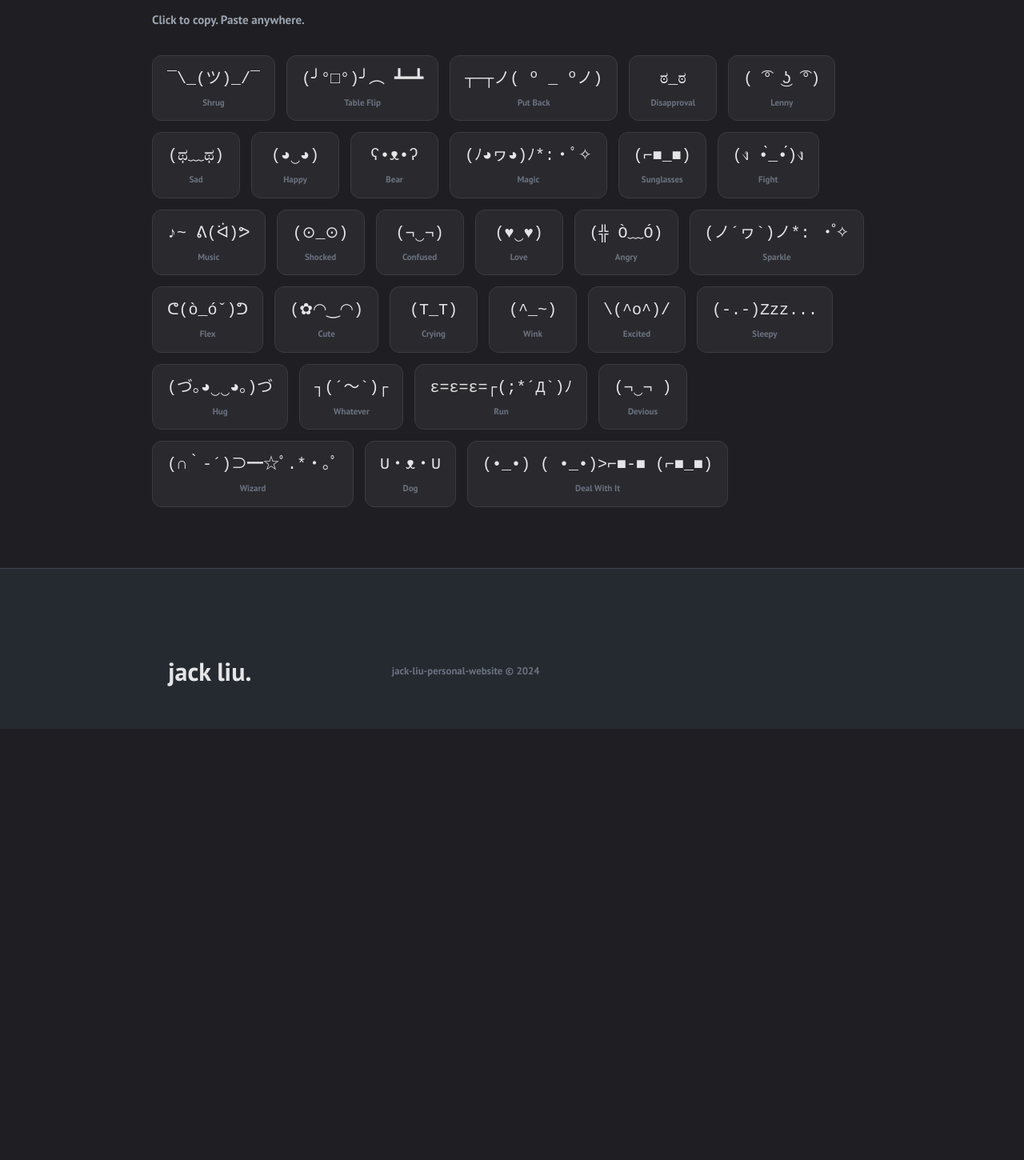
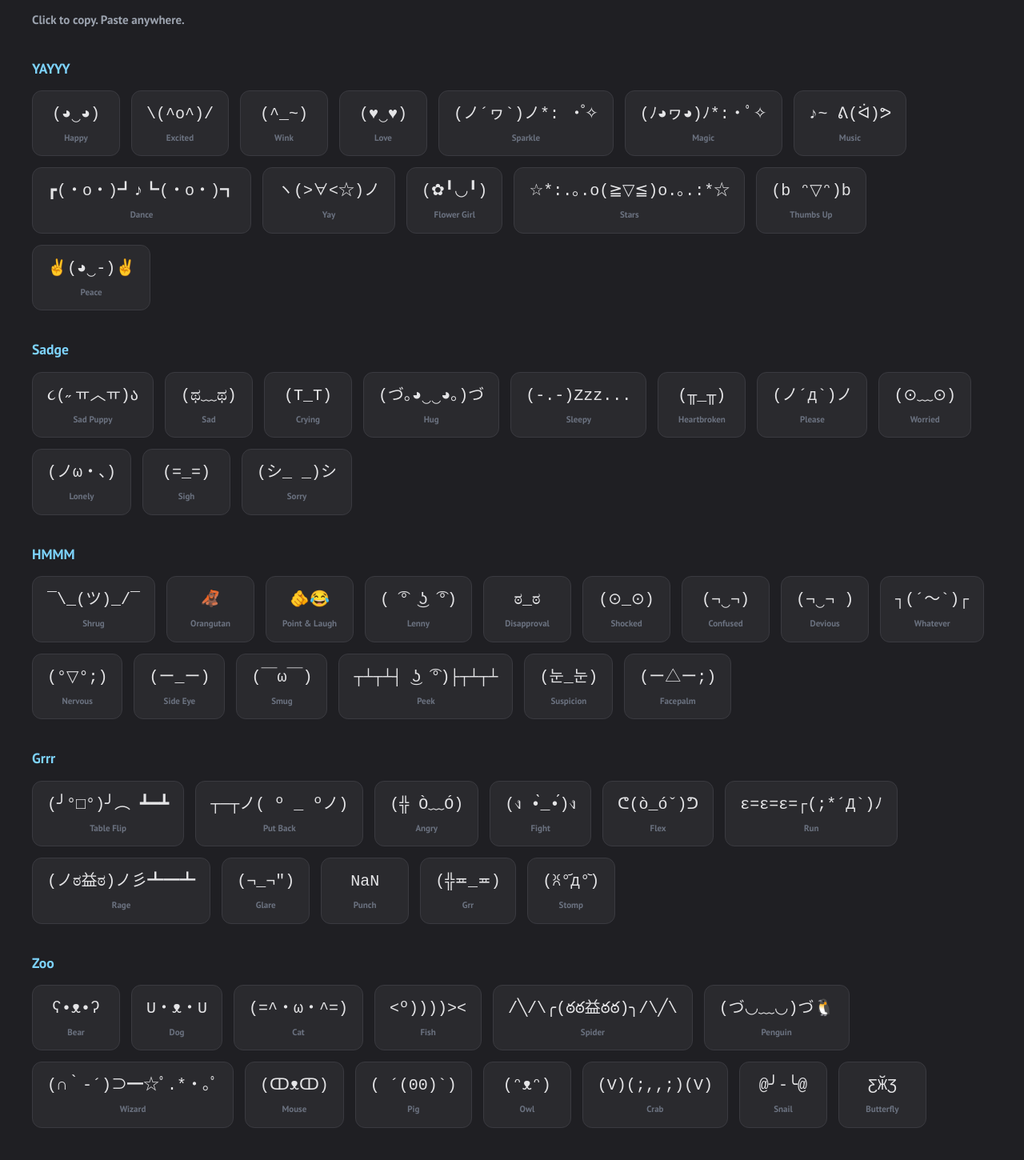
Before and after one commit to jack-zj-liu/jack-zj-liu.github.io, a Next.js app: page /emote in a window 1280 px wide. Shown: the part 160-1610 px from the top of the page at 80% size. Before the commit the page ends 1071 px from the top, so only its background shows below. Built offline with nearby package versions, Linux system fonts and the light colour scheme.

Commit message:
updated emoticons

```diff
--- a/app/emote/page.tsx
+++ b/app/emote/page.tsx
@@ -7,46 +7,131 @@ interface Emoticon {
   text: string;
 }
 
-const EMOTICONS: Emoticon[] = [
+interface Section {
+  title: string;
+  items: Emoticon[];
+}
+
+const SECTIONS: Section[] = [
+  {
+    title: 'YAYYY',
+    items: [
+      { label: 'Happy', text: '(◕‿◕)' },
+      { label: 'Excited', text: '\\(^o^)/' },
+      { label: 'Wink', text: '(^_~)' },
+      { label: 'Love', text: '(♥‿♥)' },
+      { label: 'Sparkle', text: '(ノ´ヮ`)ノ*: ・゚✧' },
+      { label: 'Magic', text: '(ﾉ◕ヮ◕)ﾉ*:・ﾟ✧' },
+      { label: 'Music', text: '♪~ ᕕ(ᐛ)ᕗ' },
+      { label: 'Dance', text: '┏(・o・)┛♪┗(・o・)┓' },
+      { label: 'Yay', text: 'ヽ(>∀<☆)ノ' },
+      { label: 'Flower Girl', text: '(✿╹◡╹)' },
+      { label: 'Stars', text: '☆*:.｡.o(≧▽≦)o.｡.:*☆' },
+      { label: 'Thumbs Up', text: '(b ᵔ▽ᵔ)b' },
+      { label: 'Peace', text: '✌(◕‿-)✌' },
+    ],
+  },
+  {
+    title: 'Sadge',
+    items: [
+      { label: 'Sad Puppy', text: '૮(˶ㅠ︿ㅠ)ა' },
+      { label: 'Sad', text: '(ಥ﹏ಥ)' },
+      { label: 'Crying', text: '(T_T)' },
+      { label: 'Hug', text: '(づ｡◕‿‿◕｡)づ' },
+      { label: 'Sleepy', text: '(-.-)Zzz...' },
+      { label: 'Heartbroken', text: '(╥_╥)' },
+      { label: 'Please', text: '(ノ´д`)ノ' },
+      { label: 'Worried', text: '(⊙﹏⊙)' },
+      { label: 'Lonely', text: '(ノω・、)' },
+      { label: 'Sigh', text: '(=_=)' },
+      { label: 'Sorry', text: '(シ_ _)シ' },
+    ],
+  },
+  {
+    title: 'HMMM',
+    items: [
       { label: 'Shrug', text: '¯\\_(ツ)_/¯' },
+      { label: 'Orangutan', text: '🦧' },
+      { label: 'Point & Laugh', text: '🫵😂' },
+      { label: 'Lenny', text: '( ͡° ͜ʖ ͡°)' },
+      { label: 'Disapproval', text: 'ಠ_ಠ' },
+      { label: 'Shocked', text: '(⊙_⊙)' },
+      { label: 'Confused', text: '(¬‿¬)' },
+      { label: 'Devious', text: '(¬‿¬ )' },
+      { label: 'Whatever', text: '┐(´～`)┌' },
+      { label: 'Nervous', text: '(°▽°;)' },
+      { label: 'Side Eye', text: '(ー_ー)' },
+      { label: 'Smug', text: '(￣ω￣)' },
+      { label: 'Peek', text: '┬┴┬┴┤ ͜ʖ ͡°)├┬┴┬┴' },
+      { label: 'Suspicion', text: '(눈_눈)' },
+      { label: 'Facepalm', text: '(ー△ー;)' },
+    ],
+  },
+  {
+    title: 'Grrr',
+    items: [
       { label: 'Table Flip', text: '(╯°□°)╯︵ ┻━┻' },
       { label: 'Put Back', text: '┬─┬ノ( º _ ºノ)' },
-  { label: 'Disapproval', text: 'ಠ_ಠ' },
-  { label: 'Lenny', text: '( ͡° ͜ʖ ͡°)' },
-  { label: 'Sad', text: '(ಥ﹏ಥ)' },
-  { label: 'Happy', text: '(◕‿◕)' },
+      { label: 'Angry', text: '(╬ Ò﹏Ó)' },
+      { label: 'Fight', text: '(ง •̀_•́)ง' },
+      { label: 'Flex', text: 'ᕦ(ò_óˇ)ᕤ' },
+      { label: 'Run', text: 'ε=ε=ε=┌(;*´Д`)ﾉ' },
+      { label: 'Rage', text: '(ノಠ益ಠ)ノ彡┻━┻' },
+      { label: 'Glare', text: '(¬_¬")' },
+      { label: 'Punch', text: 'O=('-'Q)' },
+      { label: 'Grr', text: '(╬≖_≖)' },
+      { label: 'Stomp', text: '(ꐦ°᷄д°᷅)' },
+    ],
+  },
+  {
+    title: 'Zoo',
+    items: [
       { label: 'Bear', text: 'ʕ•ᴥ•ʔ' },
-  { label: 'Magic', text: '(ﾉ◕ヮ◕)ﾉ*:・ﾟ✧' },
-  { label: 'Sunglasses', text: '(⌐■_■)' },
-  { label: 'Fight', text: '(ง •̀_•́)ง' },
-  { label: 'Music', text: '♪~ ᕕ(ᐛ)ᕗ' },
-  { label: 'Shocked', text: '(⊙_⊙)' },
-  { label: 'Confused', text: '(¬‿¬)' },
-  { label: 'Love', text: '(♥‿♥)' },
-  { label: 'Angry', text: '(╬ Ò﹏Ó)' },
-  { label: 'Sparkle', text: '(ノ´ヮ`)ノ*: ・゚✧' },
-  { label: 'Flex', text: 'ᕦ(ò_óˇ)ᕤ' },
-  { label: 'Cute', text: '(✿◠‿◠)' },
-  { label: 'Crying', text: '(T_T)' },
-  { label: 'Wink', text: '(^_~)' },
-  { label: 'Excited', text: '\\(^o^)/' },
-  { label: 'Sleepy', text: '(-.-)Zzz...' },
-  { label: 'Hug', text: '(づ｡◕‿‿◕｡)づ' },
-  { label: 'Whatever', text: '┐(´～`)┌' },
-  { label: 'Run', text: 'ε=ε=ε=┌(;*´Д`)ﾉ' },
-  { label: 'Devious', text: '(¬‿¬ )' },
+      { label: 'Dog', text: 'U・ᴥ・U' },
+      { label: 'Cat', text: '(=^・ω・^=)' },
+
+      { label: 'Fish', text: '<º))))><' },
+      { label: 'Spider', text: '/╲/\\╭(ఠఠ益ఠఠ)╮/\\╱\\' },
+      { label: 'Penguin', text: '(づ◡﹏◡)づ🐧' },
       { label: 'Wizard', text: '(∩｀-´)⊃━☆ﾟ.*・｡ﾟ' },
-  { label: 'Dog', text: 'U・ᴥ・U' },
-  { label: 'Deal With It', text: '(•_•) ( •_•)>⌐■-■ (⌐■_■)' },
+      { label: 'Mouse', text: '(ↀᴥↀ)' },
+      { label: 'Pig', text: '( ´(00)`)' },
+
+      { label: 'Owl', text: '(ᵔᴥᵔ)' },
+      { label: 'Crab', text: '(V)(;,,;)(V)' },
+      { label: 'Snail', text: '@╯-╰@' },
+      { label: 'Butterfly', text: 'ƸӁƷ' },
+    ],
+  },
+  {
+    title: 'Emoji Combos',
+    items: [
+      { label: 'Zoo', text: '🦁🐯🐻🐼🦊🐺🐵🦒🦓🐘🦏🦛🐊🦘🐪' },
+      { label: 'Aquarium', text: '🐠🐟🐡🦈🐙🦑🦞🦀🐚🪸🐳🐋🐬🦭🪼' },
+      { label: 'Farm', text: '🐄🐖🐑🐓🐴🐰🦆🐐🐈🐕🦃🐾' },
+      { label: 'Bugs', text: '🐛🦋🐝🐞🪲🦗🪳🐜🕷️🦂🪰🐌🐛' },
+      { label: 'Thanksgiving', text: '🦃🍂🍁🥧🌽🥔🍗🙏🤎🕯️' },
+      { label: 'Christmas', text: '🎄🎅🤶🎁🦌❄️⛄🔔🌟🧣🍪🥛🎶' },
+      { label: 'Halloween', text: '🎃👻💀🦇🕷️🕸️🧛🧟🍬🌙🔮' },
+      { label: 'Birthday', text: '🎂🎉🎈🎁🥳🕯️🍰🎊🪅✨' },
+      { label: 'Valentines', text: '❤️💕💘💐🌹🍫🥂💌💋😍' },
+      { label: 'Summer', text: '☀️🏖️🌊🍉🌴🕶️🧊🍦🏄🐚🌅' },
+      { label: 'Winter', text: '❄️⛄🧣🧤🎿🏂🌨️☕🫖🔥' },
+      { label: 'Space', text: '🚀🌍🌙⭐🪐🛸👽🌌☄️🔭🛰️' },
+      { label: 'Food Feast', text: '🍕🍔🌮🍣🍜🥗🍝🍱🥘🧆🍩🍪' },
+      { label: 'Sports', text: '⚽🏀🏈⚾🎾🏐🏓🏸🥊⛳🏊🚴' },
+      { label: 'Music', text: '🎵🎶🎸🎹🥁🎷🎺🎻🪗🎤🎧' },
+    ],
+  },
 ];
 
 export default function EmotePage() {
   const [copied, setCopied] = useState<string | null>(null);
 
-  const handleCopy = useCallback(async (text: string, label: string) => {
+  const handleCopy = useCallback(async (text: string, key: string) => {
     try {
       await navigator.clipboard.writeText(text);
-      setCopied(label);
+      setCopied(key);
       setTimeout(() => setCopied(null), 1500);
     } catch {
       const ta = document.createElement('textarea');
@@ -57,29 +142,35 @@ export default function EmotePage() {
       ta.select();
       document.execCommand('copy');
       document.body.removeChild(ta);
-      setCopied(label);
+      setCopied(key);
       setTimeout(() => setCopied(null), 1500);
     }
   }, []);
 
   return (
     <div style={{ minHeight: '100vh', background: '#1f1f23', color: '#e5e5e7', padding: '48px 24px' }}>
-      <div style={{ maxWidth: 900, margin: '0 auto' }}>
+        <div style={{ maxWidth: 1200, margin: '0 auto' }}>
         <h1 style={{ fontSize: '2rem', fontWeight: 700, marginBottom: 8 }}>
           Emot<span style={{ color: '#7dd3fc' }}>icons</span>
         </h1>
-        <p style={{ color: '#9ca3af', marginBottom: 32, fontSize: 15 }}>
+        <p style={{ color: '#9ca3af', marginBottom: 36, fontSize: 15 }}>
           Click to copy. Paste anywhere.
         </p>
 
+        {SECTIONS.map((section) => (
+          <div key={section.title} style={{ marginBottom: 36 }}>
+            <h2 style={{ fontSize: '1.1rem', fontWeight: 600, color: '#7dd3fc', marginBottom: 14 }}>
+              {section.title}
+            </h2>
             <div style={{ display: 'flex', flexWrap: 'wrap', gap: 14 }}>
-          {EMOTICONS.map((e) => {
-            const isCopied = copied === e.label;
+              {section.items.map((e) => {
+                const key = `${section.title}-${e.label}`;
+                const isCopied = copied === key;
                 return (
                   <button
-                key={e.label}
+                    key={key}
                     type="button"
-                onClick={() => handleCopy(e.text, e.label)}
+                    onClick={() => handleCopy(e.text, key)}
                     style={{
                       display: 'flex',
                       flexDirection: 'column',
@@ -96,14 +187,16 @@ export default function EmotePage() {
                     }}
                     onMouseEnter={(ev) => {
                       if (!isCopied) {
-                    ev.currentTarget.style.borderColor = '#5b9bd5';
+                        ev.currentTarget.style.borderColor = '#7dd3fc';
                         ev.currentTarget.style.background = '#2f2f34';
+                        ev.currentTarget.style.boxShadow = '0 0 12px rgba(125, 211, 252, 0.15)';
                       }
                     }}
                     onMouseLeave={(ev) => {
                       if (!isCopied) {
                         ev.currentTarget.style.borderColor = '#3a3a40';
                         ev.currentTarget.style.background = '#2a2a2e';
+                        ev.currentTarget.style.boxShadow = 'none';
                       }
                     }}
                   >
@@ -118,6 +211,8 @@ export default function EmotePage() {
               })}
             </div>
           </div>
+        ))}
+      </div>
     </div>
   );
 }
--- a/app/globals.css
+++ b/app/globals.css
@@ -138,24 +138,30 @@ body {
   text-decoration: none;
 }
 
-/* Scrollbars blend with dark grey background */
-.pitch-scroll {
+/* Global scrollbar: light blue to dark grey gradient */
+* {
   scrollbar-width: thin;
-  scrollbar-color: #3a3a40 #2a2a2e;
+  scrollbar-color: #4a6a7a #1f1f23;
 }
-.pitch-scroll::-webkit-scrollbar {
+::-webkit-scrollbar {
   width: 10px;
   height: 10px;
 }
-.pitch-scroll::-webkit-scrollbar-track {
-  background: #2a2a2e;
+::-webkit-scrollbar-track {
+  background: linear-gradient(180deg, #252a30 0%, #1f1f23 100%);
 }
-.pitch-scroll::-webkit-scrollbar-thumb {
-  background: #3a3a40;
+::-webkit-scrollbar-thumb {
+  background: linear-gradient(180deg, #7dd3fc 0%, #3a4450 60%, #2a2a2e 100%);
   border-radius: 5px;
 }
-.pitch-scroll::-webkit-scrollbar-thumb:hover {
-  background: #45454a;
+::-webkit-scrollbar-thumb:hover {
+  background: linear-gradient(180deg, #93c5fd 0%, #4a6a7a 60%, #3a3a40 100%);
+}
+
+/* Pitch detector scrollbar override */
+.pitch-scroll {
+  scrollbar-width: thin;
+  scrollbar-color: #4a6a7a #2a2a2e;
 }
 
 .pitch-detector-app .pitch-btn:active {
```
Lines whose indentation alone changed are shown as unchanged.
